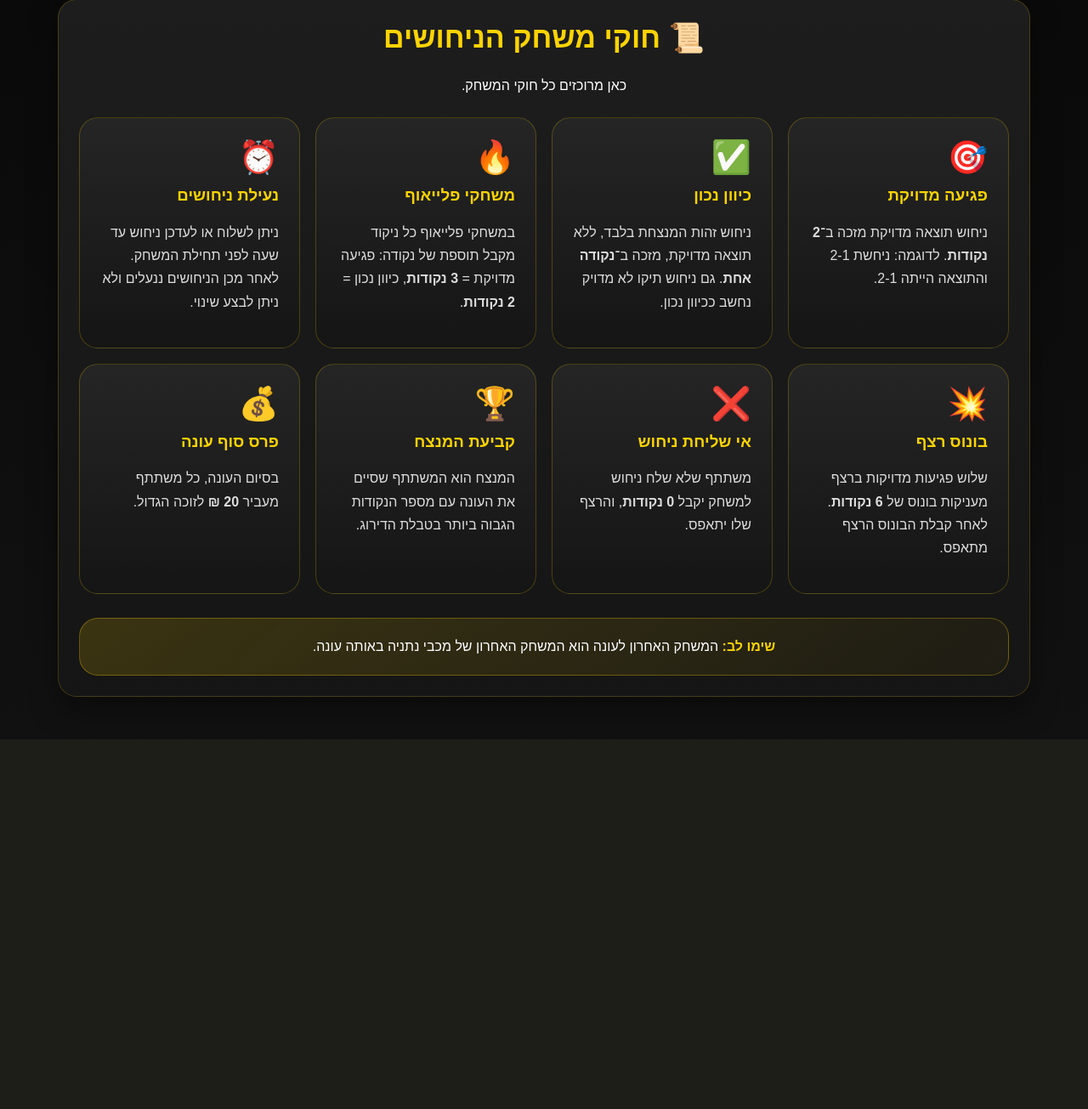
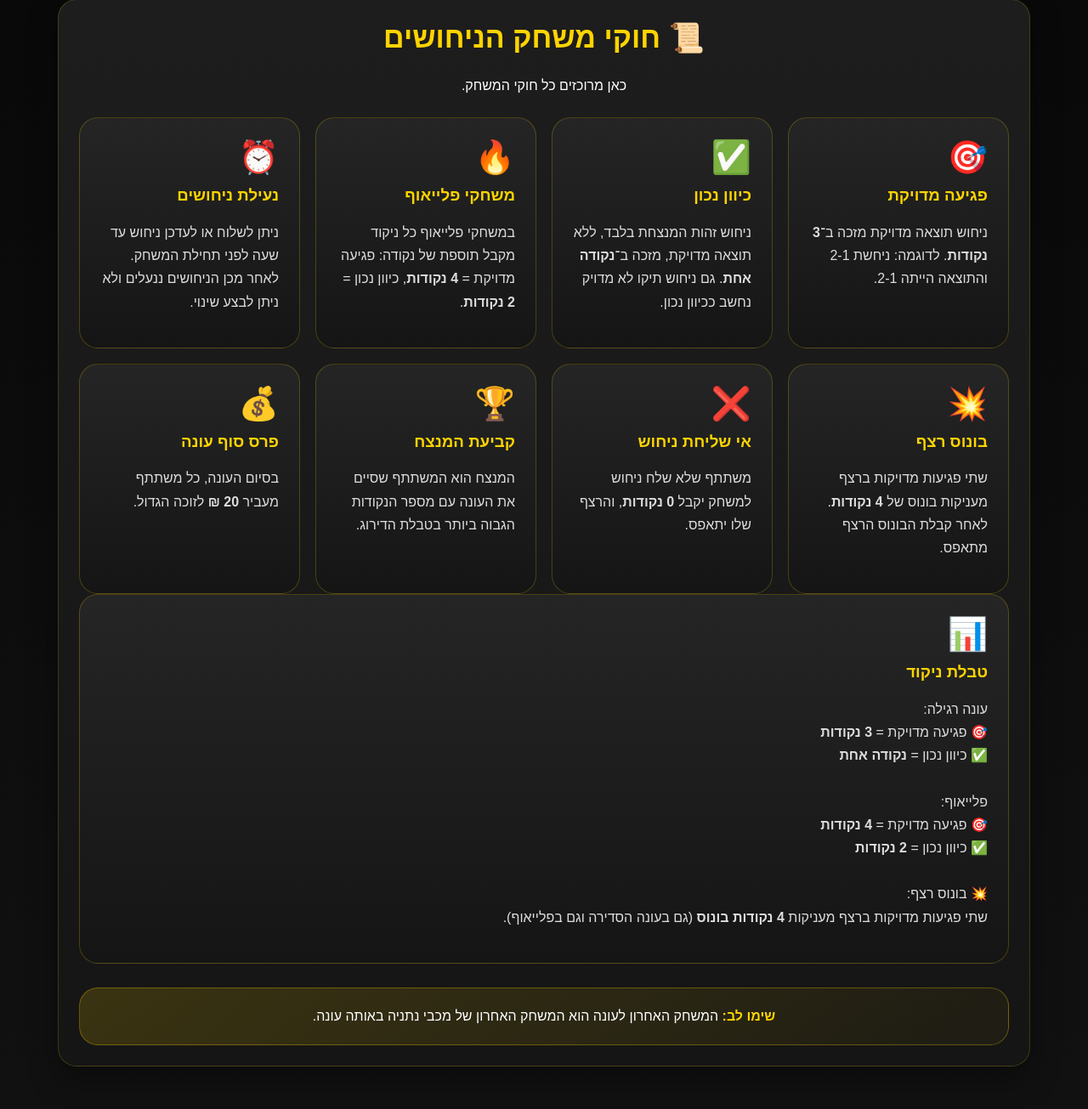
Before and after one commit to Lirkan800/maccabi-netanya-predictions, a Flask app: page /rules in a window 1280 px wide. Shown: the part 572-1877 px from the top of the page at 85% size. Before the commit the page ends 1442 px from the top, so only its background shows below. Run offline with Flask 3, Linux system fonts and the light colour scheme; the visitor is signed in with stand-in values (Sample User, id 1).

Commit message:
Update scoring rules and auto result checks

```diff
--- a/API_TEST_BACKUP.py
+++ b/API_TEST_BACKUP.py
@@ -25,7 +25,7 @@ tomorrow = today + timedelta(days=1)
 today = datetime.now().date()
 
 params = {
-    "country": "Israel"
+    "date": "2026-08-22"
 }
 
 response = requests.get(url, headers=headers, params=params)
--- a/main.py
+++ b/main.py
@@ -661,7 +661,7 @@ def calculate_match_points(guess_home, guess_away, actual_home, actual_away, is_
     )
 
     if exact_score:
-        return 3 if is_playoff else 2, True
+        return 4 if is_playoff else 3, True
 
     if correct_direction:
         return 2 if is_playoff else 1, False
@@ -1217,8 +1217,8 @@ def admin_matches():
                         if is_exact:
                             players[player_name]["streak"] += 1
 
-                            if players[player_name]["streak"] == 3:
-                                bonus = 6
+                            if players[player_name]["streak"] == 2:
+                                bonus = 4
                                 players[player_name]["streak"] = 0
                         else:
                             players[player_name]["streak"] = 0
@@ -1345,7 +1345,7 @@ def admin_test():
             exact_score = actual_home == guess_home and actual_away == guess_away
             correct_direction = get_outcome(actual_home, actual_away) == get_outcome(guess_home, guess_away)
 
-            exact_points = 3 if is_playoff else 2
+            exact_points = 3
             direction_points = 2 if is_playoff else 1
 
             points = 0
@@ -1358,7 +1358,7 @@ def admin_test():
                 if players[selected_player]["streak"] == 2:
                     bonus = 4
                     players[selected_player]["streak"] = 0
-                    points_text = f"פגיעה מדויקת! +{points} וגם בונוס +6"
+                    points_text = f"פגיעה מדויקת! +{points} וגם בונוס +4"
                 else:
                     points_text = f"פגיעה מדויקת! +{points}. רצף: {players[selected_player]['streak']}"
 
--- a/templates/rules.html
+++ b/templates/rules.html
@@ -133,7 +133,7 @@
             <div class="rule-icon">🎯</div>
             <h3>פגיעה מדויקת</h3>
             <p>
-                ניחוש תוצאה מדויקת מזכה ב־<strong>2 נקודות</strong>.
+                ניחוש תוצאה מדויקת מזכה ב־<strong>3 נקודות</strong>.
                 לדוגמה: ניחשת 2-1 והתוצאה הייתה 2-1.
             </p>
         </div>
@@ -153,7 +153,7 @@
             <h3>משחקי פלייאוף</h3>
             <p>
                 במשחקי פלייאוף כל ניקוד מקבל תוספת של נקודה:
-                פגיעה מדויקת = <strong>3 נקודות</strong>,
+                פגיעה מדויקת = <strong>4 נקודות</strong>,
                 כיוון נכון = <strong>2 נקודות</strong>.
             </p>
         </div>
@@ -171,8 +171,8 @@
             <div class="rule-icon">💥</div>
             <h3>בונוס רצף</h3>
             <p>
-                שלוש פגיעות מדויקות ברצף מעניקות בונוס של
-                <strong>6 נקודות</strong>.
+                שתי פגיעות מדויקות ברצף מעניקות בונוס של
+                <strong>4 נקודות</strong>.
                 לאחר קבלת הבונוס הרצף מתאפס.
             </p>
         </div>
@@ -208,10 +208,31 @@
 
     </div>
 
+ <div class="rule-card">
+    <div class="rule-icon">📊</div>
+    <h3>טבלת ניקוד</h3>
+    <p>
+        עונה רגילה:<br>
+        🎯 פגיעה מדויקת = <strong>3 נקודות</strong><br>
+        ✅ כיוון נכון = <strong>נקודה אחת</strong><br><br>
+
+        פלייאוף:<br>
+        🎯 פגיעה מדויקת = <strong>4 נקודות</strong><br>
+        ✅ כיוון נכון = <strong>2 נקודות</strong><br><br>
+
+        💥 בונוס רצף:<br>
+        שתי פגיעות מדויקות ברצף מעניקות
+        <strong>4 נקודות בונוס</strong>
+        (גם בעונה הסדירה וגם בפלייאוף).
+    </p>
+</div>
+
     <div class="rules-note">
         <strong>שימו לב:</strong>
         המשחק האחרון לעונה הוא המשחק האחרון של מכבי נתניה באותה עונה.
     </div>
 </div>
 
+
+
 {% endblock %}
```
Also changed, not shown: Main_Backup.py (+12 -4 lines), api_test.py (+13 -22 lines), data/app.db.
